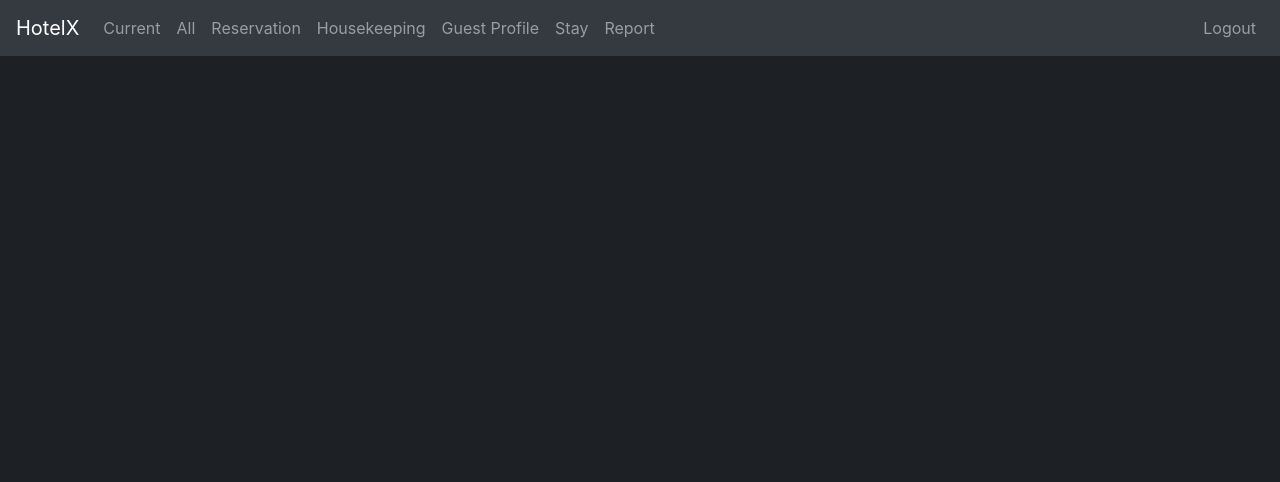
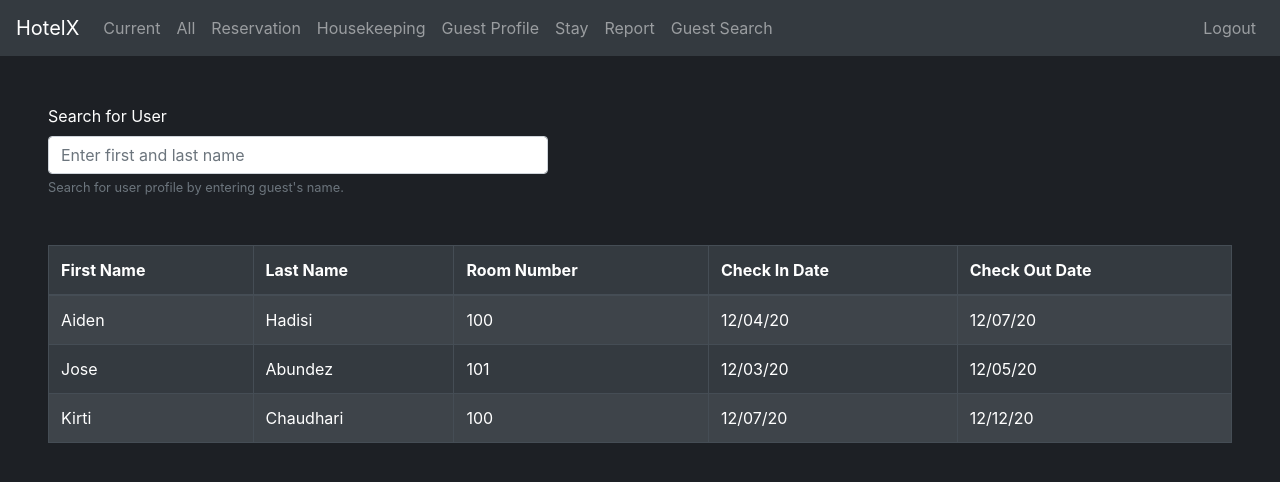
Before and after one commit to Aiden74/HotelX, a React (Create React App) app: page /guestSearch in a window 1280 px wide. Shown: the top 482 px of the page. Built offline with nearby package versions, Linux system fonts and the light colour scheme.

Commit message:
update housekeeping add guestSearch

```diff
--- a/src/App.js
+++ b/src/App.js
@@ -8,6 +8,7 @@ import Profile from "./views/profile";
 import Reservation from "./views/reservation";
 import Stay from "./views/stay";
 import Report from "./views/report";
+import GuestSearch from "./views/guestSearch";
 function App() {
   return (
     <BrowserRouter>
@@ -23,6 +24,7 @@ function App() {
           <Route path="/reservation" component={Reservation} />
           <Route path="/stay/:room" component={Stay} />
           <Route path="/report" component={Report} />
+          <Route path="/guestSearch" component={GuestSearch} />
         </DashboardLayout>
       </Switch>
     </BrowserRouter>
--- a/src/layout/dashboardLayout.js
+++ b/src/layout/dashboardLayout.js
@@ -33,6 +33,7 @@ class DashboardLayout extends React.Component {
               <Nav.Link href="/profile">Guest Profile</Nav.Link>
               <Nav.Link href="/stay">Stay</Nav.Link>
               <Nav.Link href="/report">Report</Nav.Link>
+              <Nav.Link href="/guestSearch">Guest Search</Nav.Link>
             </Nav>
             <Nav>
               <Nav.Link href="#none">Logout</Nav.Link>
--- /dev/null
+++ b/src/views/guestSearch.js
@@ -0,0 +1,79 @@
+import React, {useState} from "react";
+import { withStyles } from "@material-ui/core/styles";
+import { Form } from "react-bootstrap";
+import { Table } from "react-bootstrap";
+const styles = (theme) => ({
+  //Add your styles here
+  form: {
+    maxWidth: "500px",
+    marginBottom: "3rem",
+  },
+});
+
+
+class GuestSearch extends React.Component {
+  componentDidMount() {
+    document.title = "Guest Search - HotelX";
+  }
+
+  state = {input: ""};
+
+  onChange = (e) => {
+    e.preventDefault();
+    this.setState({input: e.target.value});
+  };
+
+
+
+  render() {
+    const { classes } = this.props;
+    //Add your code here
+    const guest = [
+      {firstName: "Aiden", lastName: "Hadisi", roomNumber: 100, checkIn: "12/04/20", checkOut: "12/07/20"}, {firstName: "Jose", lastName: "Abundez", roomNumber: 101, checkIn: "12/03/20", checkOut: "12/05/20"},
+      {firstName: "Kirti", lastName: "Chaudhari", roomNumber: 100, checkIn: "12/07/20", checkOut: "12/12/20"}
+    ];
+
+    const renderGuest = (guest, index) => {
+      return(
+
+        <tr key={index}>
+          <td>{guest.firstName}</td>
+          <td>{guest.lastName}</td>
+          <td>{guest.roomNumber}</td>
+          <td>{guest.checkIn}</td>
+          <td>{guest.checkOut}</td>
+        </tr>
+
+      )
+    }
+
+    return (
+      <div>
+        <Form className={classes.form}>
+          <Form.Label>Search for User</Form.Label>
+          <Form.Control type="text" placeholder="Enter first and last name"/>
+          <Form.Text className="text-muted">
+            Search for user profile by entering guest's name.
+          </Form.Text>
+        </Form>
+
+        <Table striped bordered hover variant="dark">
+          <thead>
+            <tr>
+              <th>First Name</th>
+              <th>Last Name</th>
+              <th>Room Number</th>
+              <th>Check In Date</th>
+              <th>Check Out Date</th>
+            </tr>
+          </thead>
+          <tbody>
+            {guest.map(renderGuest)}
+          </tbody>
+        </Table>
+      </div>
+    );
+  }
+}
+
+export default withStyles(styles)(GuestSearch);
--- a/src/views/housekeeping.js
+++ b/src/views/housekeeping.js
@@ -1,7 +1,6 @@
 import React from "react";
 import { Table } from "react-bootstrap";
 import { withStyles } from "@material-ui/core/styles";
-import { SettingsBluetoothSharp } from "@material-ui/icons";
 
 const styles = (theme) => ({
   //Add your styles here
```
